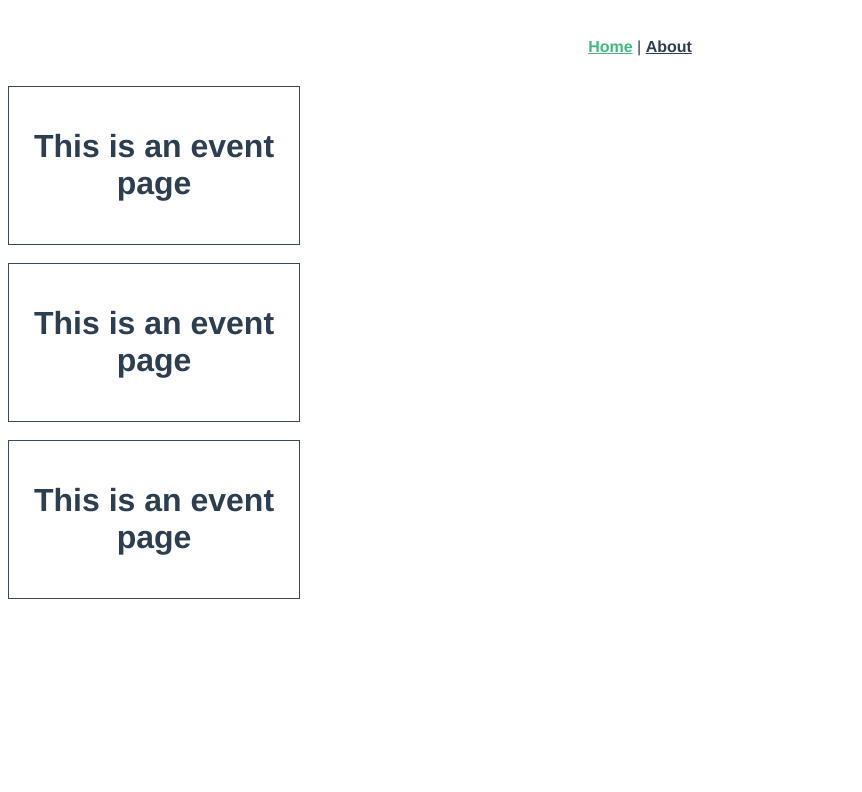
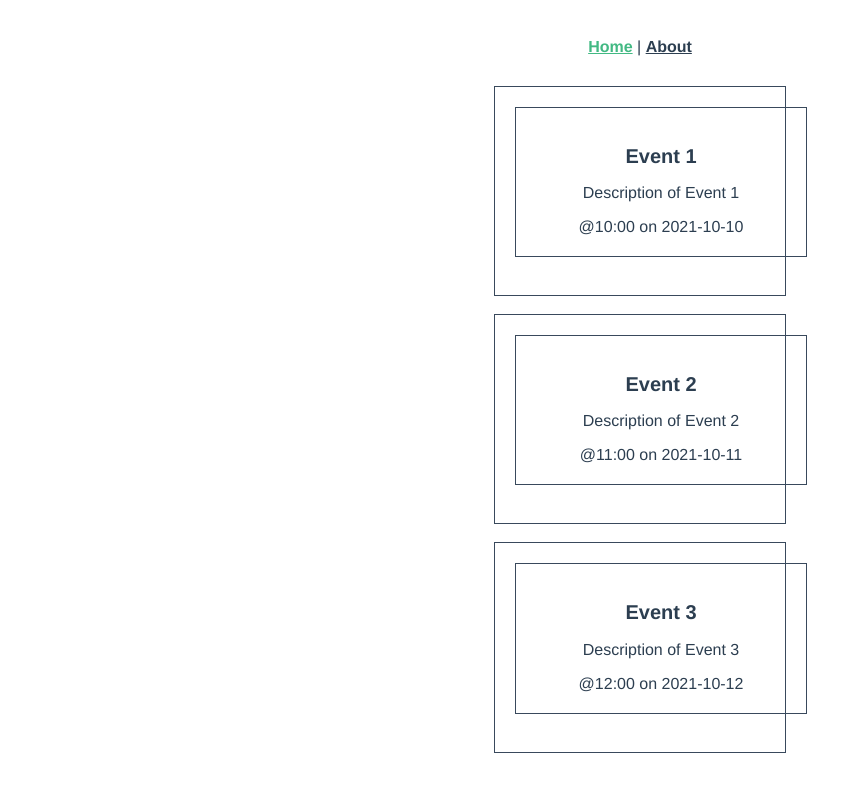
Before and after one commit to Thanaphat-Sr/frontend, a Vue app in the folder 713-frontend/: page / in a window 1280 px wide. Shown: the top 792 px of the page, without its empty margins (0-862 px from the left). Built offline with nearby package versions, Linux system fonts and the light colour scheme; the HTML template or start-up script is replaced by a standard one.

Commit message:
Task 4 using props injection

```diff
--- a/713-frontend/src/App.vue
+++ b/713-frontend/src/App.vue
@@ -18,7 +18,7 @@
   </div>
 </template>
 
-<style scoped>
+<style>
 #layout {
   font-family: Avenir, Helvetica, Arial, sans-serif;
   -webkit-font-smoothing: antialiased;
@@ -36,4 +36,8 @@
 nav a.router-link-exact-active {
   color: #42b983;
 }
+
+h2 {
+  font-size: 20px;
+}
 </style>
--- a/713-frontend/src/components/EventCard.vue
+++ b/713-frontend/src/components/EventCard.vue
@@ -1,8 +1,15 @@
-<script setup lang="ts"></script>
+<script setup lang="ts">
+import type { Event } from '@/types'
+defineProps<{ event: Event }>()
+</script>
 
 <template>
   <div class="event-card">
-    <h1>This is an event page</h1>
+    <div class="event-card">
+      <h2>{{ event.title }}</h2>
+      <p>{{ event.description }} </p>
+      <span>@{{ event.time }} on {{ event.date }}</span>
+    </div>
   </div>
 </template>
 
--- /dev/null
+++ b/713-frontend/src/types.ts
@@ -0,0 +1,25 @@
+export interface Event {
+  id: number
+  category: string
+  title: string
+  description: string
+  location: string
+  date: string
+  time: string
+  petsAllowed: boolean
+  organizer?: Organizer
+  participants?: Participant[]
+}
+
+export type Organizer = {
+  id?: number
+  name: string
+  events?: Event[]
+}
+
+export interface Participant {
+  id?: number
+  name: string
+  email: string
+  events: Event[]
+}
--- a/713-frontend/src/views/EventListView.vue
+++ b/713-frontend/src/views/EventListView.vue
@@ -3,14 +3,57 @@
 import EventCard from '@/components/EventCard.vue'
 
 const events = ref([
-  { id: 1, name: 'Event 1' },
-  { id: 2, name: 'Event 2' },
-  { id: 3, name: 'Event 3' },
+  {
+    id: 1,
+    category: 'Category 1',
+    title: 'Event 1',
+    description: 'Description of Event 1',
+    date: '2021-10-10',
+    time: '10:00',
+    location: 'Location 1',
+    petsAllowed: true,
+    organizer: {
+      name: 'Organizer 1',
+    },
+  },
+  {
+    id: 2,
+    category: 'Category 2',
+    title: 'Event 2',
+    description: 'Description of Event 2',
+    date: '2021-10-11',
+    time: '11:00',
+    location: 'Location 2',
+    petsAllowed: false,
+    organizer: {
+      name: 'Organizer 2',
+    },
+  },
+  {
+    id: 3,
+    category: 'Category 3',
+    title: 'Event 3',
+    description: 'Description of Event 3',
+    date: '2021-10-12',
+    time: '12:00',
+    location: 'Location 3',
+    petsAllowed: true,
+    organizer: {
+      name: 'Organizer 3',
+    },
+  },
 ])
 </script>
 
 <template>
-  <div>
-    <EventCard v-for="event in events" :key="event.id" />
+  <div class="events">
+    <EventCard v-for="event in events" :key="event.id" :event="event" />
   </div>
 </template>
+<style scoped>
+.events {
+  display: flex;
+  flex-direction: column;
+  align-items: center;
+}
+</style>
```
